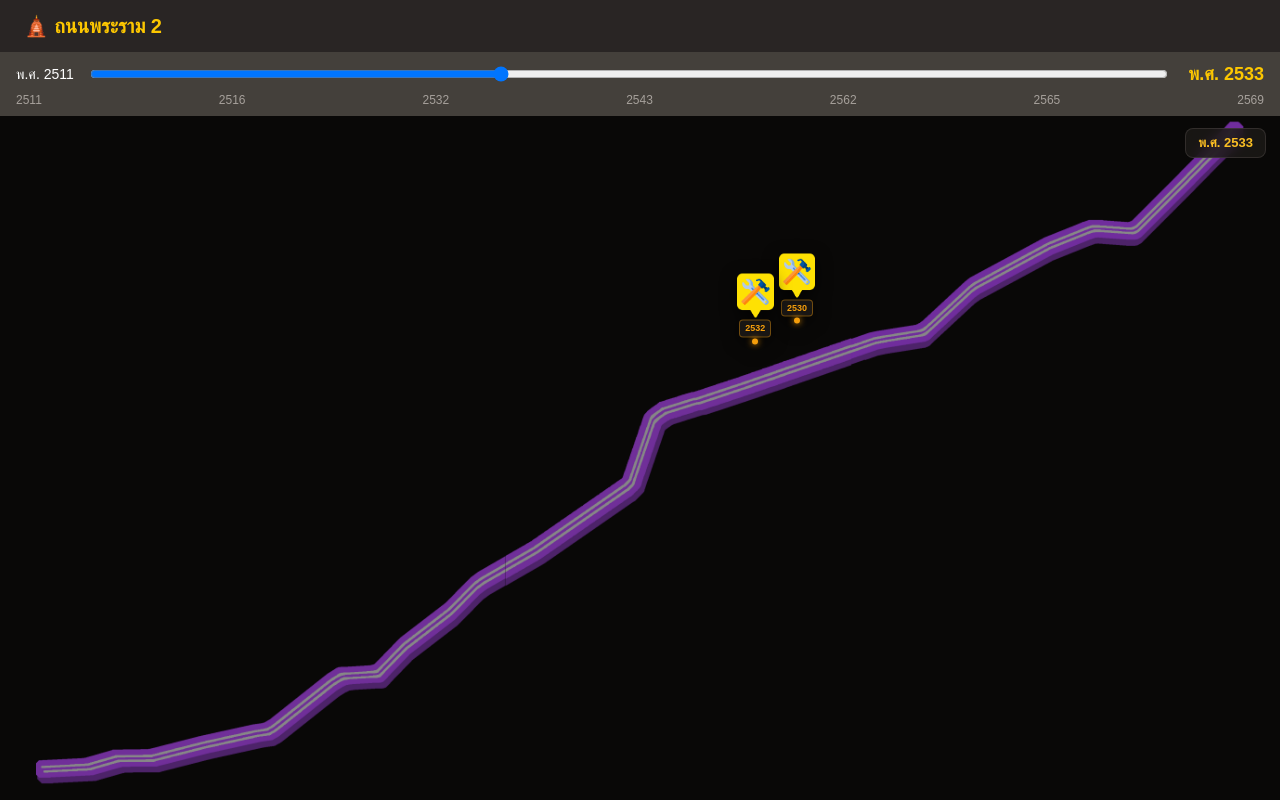
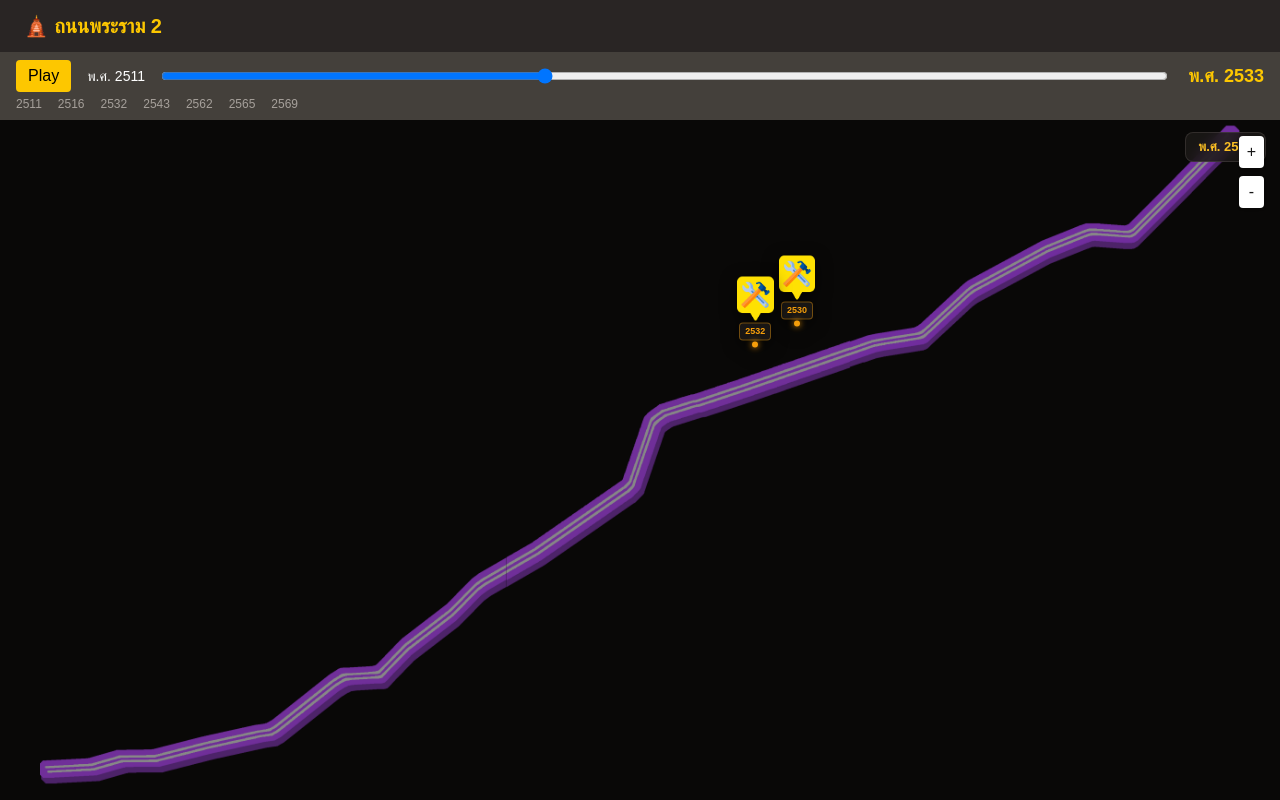
Before and after one commit to TheeNenn/rama2-stories, a Next.js app: page / in a window 1280 px wide. Built offline with nearby package versions, Linux system fonts and the light colour scheme.

Commit message:
update map

```diff
--- a/app/components/Map.tsx
+++ b/app/components/Map.tsx
@@ -1,5 +1,8 @@
 'use client'
 import { useEffect, useRef, useState, useCallback } from 'react'
+
+const isMobile = typeof window !== 'undefined' && window.innerWidth < 768
+const zoomBase = isMobile ? 8 : 10
 
 export type Pin = {
   id: number
@@ -257,13 +260,15 @@ function getBackgroundImage(year: number): string | null {
 // ---- Component ----
 interface Props {
   year: number
+  zoom: number
   onSelect: (pin: Pin) => void
 }
 
-export default function Map({ year, onSelect }: Props) {
+export default function Map({ year, zoom, onSelect }: Props) {
   const [modalEvent, setModalEvent] = useState<EventPin | null>(null)
   const [isFullscreen, setIsFullscreen] = useState(false)
   const [imgLoaded, setImgLoaded] = useState(false)
+  const mapRef = useRef<any>(null)
 
   useEffect(() => {
     if (!modalEvent) setIsFullscreen(false)
@@ -293,6 +298,9 @@ export default function Map({ year, onSelect }: Props) {
           position: 'relative',
           overflow: 'hidden',
           background: '#0c0a09',
+          touchAction: 'none',
+          transform: `scale(${zoom / zoomBase})`,
+          transformOrigin: 'center'
         }}
       >
         {/* Background image */}
--- a/app/page.tsx
+++ b/app/page.tsx
@@ -1,7 +1,7 @@
 'use client'
 
 import dynamic from 'next/dynamic'
-import { useState } from 'react'
+import { useState, useRef, useEffect } from 'react'
 
 import MetaversePanel from './components/MetaversePanel'
 import GameModal from './components/GameModal'
@@ -19,15 +19,45 @@ const MAX_YEAR_CE = 2026  // พ.ศ. 2569
 export default function Home() {
   const [mode, setMode] = useState<'normal' | 'metaverse'>('normal')
   const [selectedYear, setSelectedYear] = useState(1990)
+  const [isPlaying, setIsPlaying] = useState(false)
+  const intervalRef = useRef<NodeJS.Timeout | null>(null)
   const [selectedPlace, setSelectedPlace] = useState('แยกท่าข้าม')
   const [openedPin, setOpenedPin] = useState<Pin | null>(null)
 
+  // ✅ zoom state ต้องอยู่ใน component
+  const [zoom, setZoom] = useState(10)
+
+  function startAutoPlay() {
+    setIsPlaying(true)
+
+    intervalRef.current = setInterval(() => {
+      setSelectedYear(prev => {
+        if (prev >= MAX_YEAR_CE) {
+          stopAutoPlay()
+          return MIN_YEAR_CE
+        }
+        return prev + 1
+      })
+    }, 800)
+  }
+
+  function stopAutoPlay() {
+    setIsPlaying(false)
+
+    if (intervalRef.current) {
+      clearInterval(intervalRef.current)
+      intervalRef.current = null
+    }
+  }
+
   function handleSelect(pin: Pin) {
     setSelectedPlace(pin.title)
+
     if (openedPin?.id === pin.id) {
       setOpenedPin(null)
       return
     }
+
     if (pin.gameId) {
       setOpenedPin(pin)
     }
@@ -38,23 +68,38 @@ export default function Home() {
     return Number(localStorage.getItem(`highscore-${gameId}`) ?? 0)
   }
 
-  // แสดงปี พ.ศ. บน UI
+  // แสดงปี พ.ศ.
   const displayYearBE = selectedYear + 543
+    useEffect(() => {
+    return () => {
+      if (intervalRef.current) clearInterval(intervalRef.current)
+    }
+  }, [])
 
   return (
     <main className="w-screen h-screen flex flex-col overflow-hidden bg-stone-900">
+
       {/* Header */}
       <div className="flex items-center justify-between px-6 py-3 bg-stone-800 shadow">
         <h1 className="text-yellow-400 text-xl font-bold">
           🛕 ถนนพระราม 2
         </h1>
-
       </div>
 
       {/* Timeline Slider */}
-      <div className="px-4 py-2 bg-stone-700 text-white">
+      <div className="px-2 sm:px-4 py-2 bg-stone-700 text-white">
         <div className="flex items-center gap-4">
-          <span className="text-sm whitespace-nowrap">พ.ศ. {MIN_YEAR_CE + 543}</span>
+
+          <button
+            onClick={isPlaying ? stopAutoPlay : startAutoPlay}
+            className="bg-yellow-400 text-black px-3 py-1 rounded"
+          >
+            {isPlaying ? 'Pause' : 'Play'}
+          </button>
+          <span className="text-sm whitespace-nowrap">
+            พ.ศ. {MIN_YEAR_CE + 543}
+          </span>
+
           <input
             type="range"
             min={MIN_YEAR_CE}
@@ -64,13 +109,14 @@ export default function Home() {
             onChange={(e) => setSelectedYear(Number(e.target.value))}
             className="flex-1"
           />
+
           <span className="font-bold text-yellow-400 text-lg whitespace-nowrap min-w-[80px] text-right">
             พ.ศ. {displayYearBE}
           </span>
         </div>
 
-        {/* milestone labels */}
-        <div className="flex justify-between text-xs text-stone-400 mt-1 px-0">
+        {/* milestone buttons */}
+        <div className="flex items-center gap-2 sm:gap-4 overflow-x-auto whitespace-nowrap text-xs text-stone-400 mt-1 px-0">
           {[2511, 2516, 2532, 2543, 2562, 2565, 2569].map(be => (
             <button
               key={be}
@@ -83,10 +129,34 @@ export default function Home() {
         </div>
       </div>
 
-      {/* Map */}
-      <div className="flex-1 relative">
-        <Map year={selectedYear} onSelect={handleSelect} />
+      {/* MAP AREA */}
+      <div className="flex-1 relative overflow-hidden">
 
+        {/* 🔥 Zoom Controls (อยู่ใน Map container แล้ว) */}
+        <div className="absolute top-2 right-2 sm:top-4 sm:right-4 flex flex-col gap-2 z-10">
+          <button
+            onClick={() => setZoom(z => Math.min(z + 1, 18))}
+            className="bg-white px-2 py-1 rounded shadow"
+          >
+            +
+          </button>
+
+          <button
+            onClick={() => setZoom(z => Math.max(z - 1, 5))}
+            className="bg-white px-2 py-1 rounded shadow"
+          >
+            -
+          </button>
+        </div>
+
+        {/* Map */}
+        <Map
+          year={selectedYear}
+          zoom={zoom}
+          onSelect={handleSelect}
+        />
+
+        {/* Metaverse Panel */}
         {mode === 'metaverse' && (
           <MetaversePanel locationName={selectedPlace} />
         )}
@@ -101,6 +171,7 @@ export default function Home() {
           onClose={() => setOpenedPin(null)}
         />
       )}
+
     </main>
   )
 }
```
